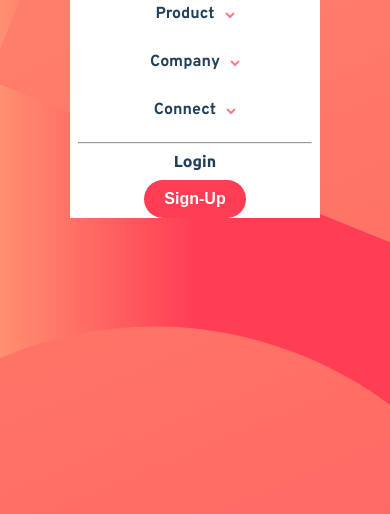
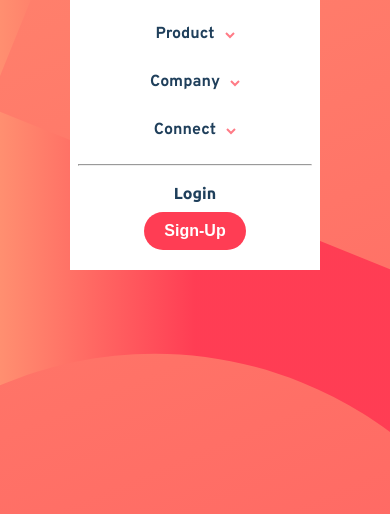
Before and after one commit to crapuscul/blogr-landing-page-main, a plain HTML site: page index.html in a window 390 px wide. Shown: the part 96-610 px from the top of the page. Drawn offline with Linux system fonts and the light colour scheme.

Commit message:
mobile navbar v3

```diff
--- a/css/styles.css
+++ b/css/styles.css
@@ -60,6 +60,7 @@ justify-content: center;
 text-align: center;
 background-color: rgb(255, 255, 255);
 margin: 0 50px;
+padding: 20px 0;
 
 }
 .mobilenav-cont .mobiledropdown{
@@ -78,7 +79,7 @@ margin: 0 50px;
 .mobilenav-cont .dropdown-content{
     position: relative;
     margin:auto;
-    min-width: 50%;
+    min-width: 93%;
     align-items: center;
     z-index: none;
 }
@@ -86,11 +87,14 @@ margin: 0 50px;
     text-align: center;
 }
 hr.solid {
+    margin-top: 10px ;
     width: 93%;
+
 
 
 }
 .mobilenav-cont .auth-btn{
+    margin-top: 10px;
     display: flex;
     flex-direction: column;
     justify-content: center;
```
